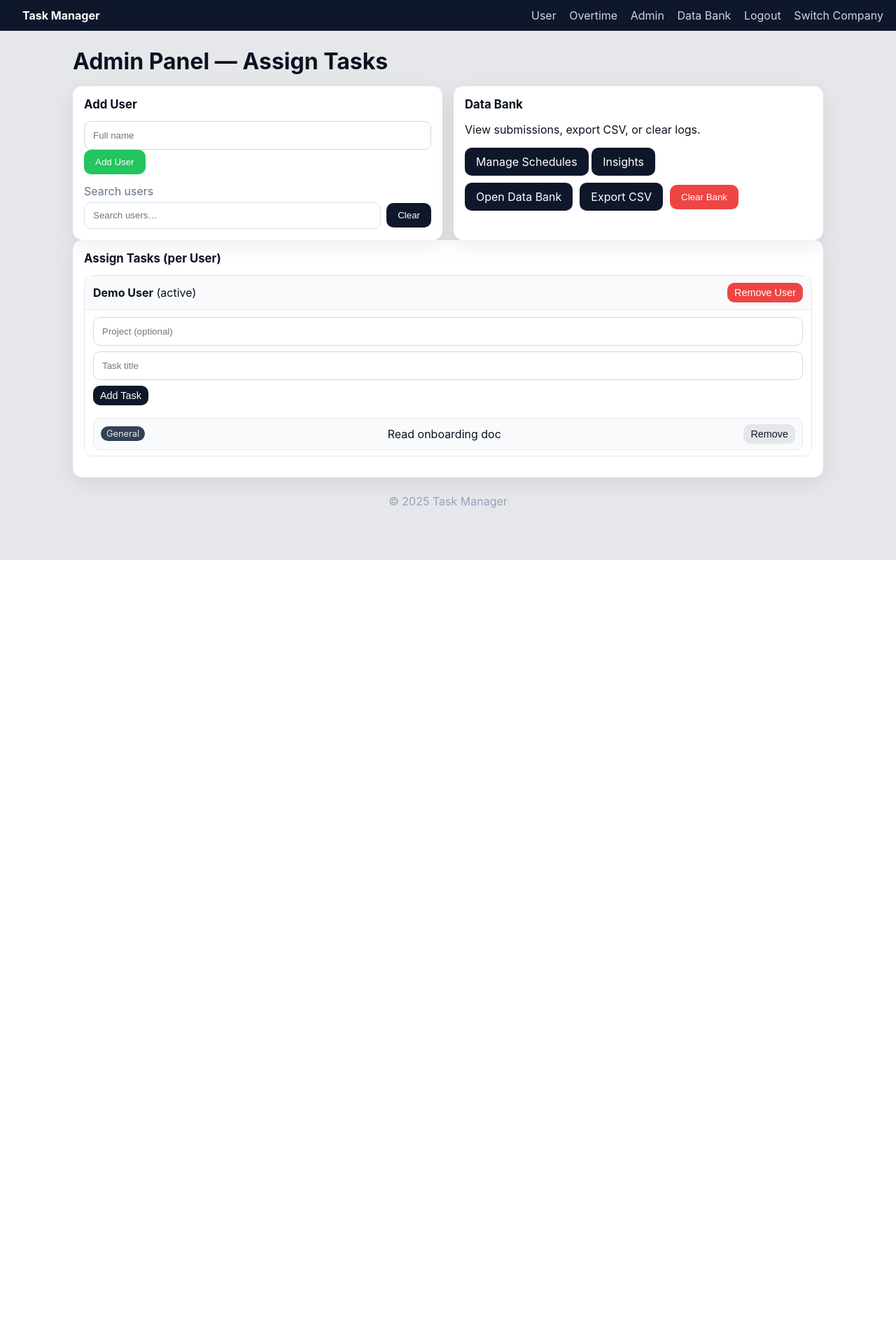
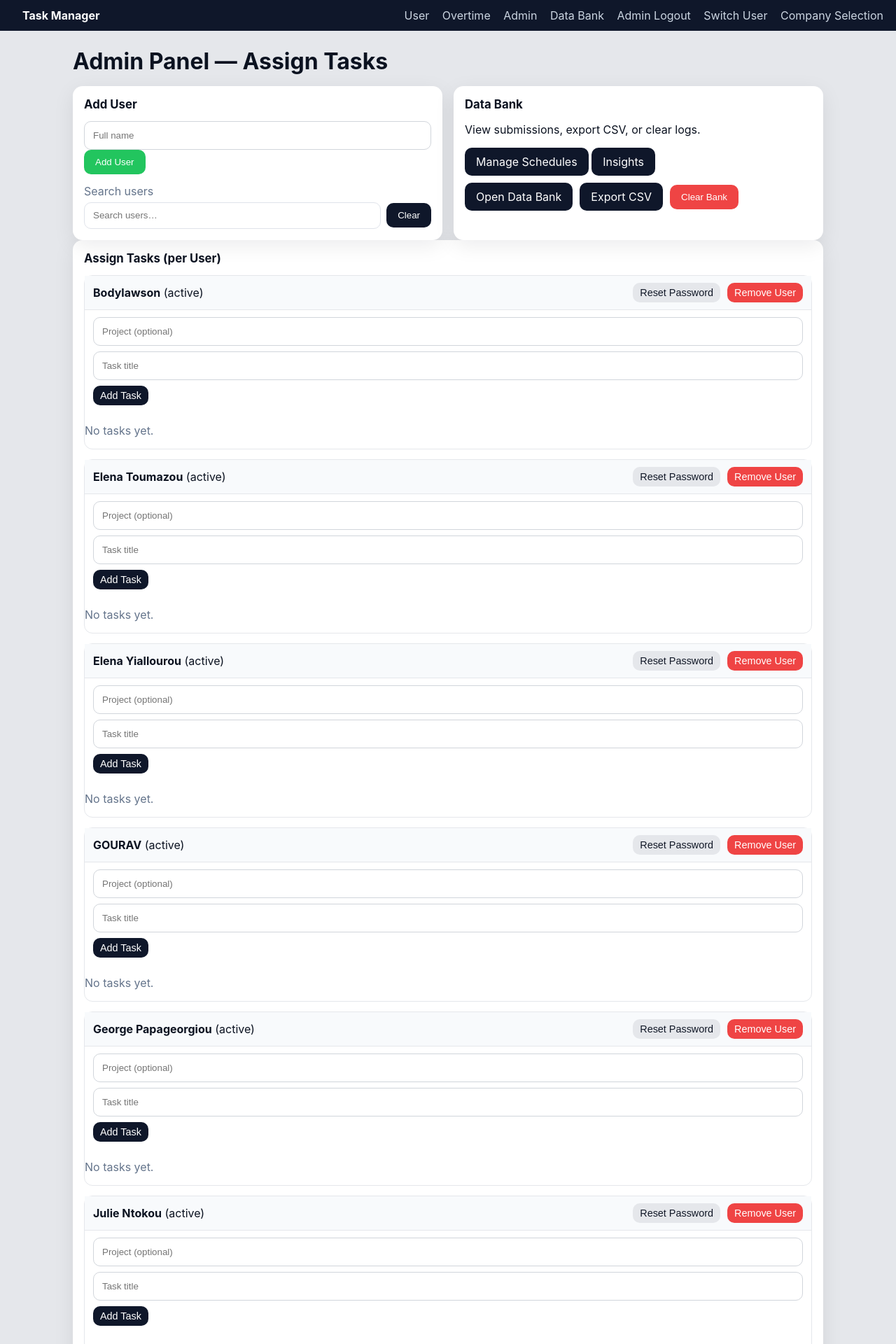
Before and after one commit to Georgewp3/Eurofreight-Task-Manager, a Flask app: page /admin in a window 1280 px wide. Shown: the top 1920 px of the page at 70% size. Before the commit the page ends 800 px from the top, so only its background shows below. Run offline with Flask 3, Linux system fonts and the light colour scheme; a user stored in the database is signed in; data comes from the database, SQL or seed files in the repository; both versions use the stored data as it was after the commit; data that the repository does not hold is empty; some libraries are stand-ins or nearby versions.

Commit message:
Added Login for each Eurofreight user

```diff
--- a/TaskApp3/app.py
+++ b/TaskApp3/app.py
@@ -1,9 +1,10 @@
 import csv
 import os
+import secrets
 from datetime import datetime, timezone, timedelta
 from functools import wraps
 from zoneinfo import ZoneInfo
-from sqlalchemy import func, cast, Date
+from sqlalchemy import func, cast, Date, inspect, text
 from sqlalchemy.exc import SQLAlchemyError
 from pathlib import Path
 
@@ -12,6 +13,7 @@
     jsonify, session, send_file, flash
 )
 from dotenv import load_dotenv
+from werkzeug.security import check_password_hash, generate_password_hash
 
 from models import db, User, Task, LogEntry, ScheduledTask, OvertimeEntry, ExportMarker, OvertimeTotal
 
@@ -19,6 +21,35 @@
 
 ADMIN_PASSWORD = os.getenv("ADMIN_PASSWORD", "332133")
 GEORGE_PASSWORD = os.getenv("GEORGE_PASSWORD", "040773")
+
+INITIAL_EUROFREIGHT_USER_PASSWORDS = {
+    "Bodylawson": "159638",
+    "Elena Toumazou": "904271",
+    "Elena Yiallourou": "625083",
+    "George Papageorgiou": "333333",
+    "GOURAV": "870492",
+    "Julie Ntokou": "222000",
+    "Lih Rostent": "568748",
+    "LOVEPREET SINGH": "967125",
+    "Marina Aspromalli": "359745",
+    "Mbu Christopher Bate": "865214",
+    "Merlin Basseck Noah": "987452",
+    "Narender Singh (in pop with Marina)": "201069",
+    "NAVIN KUMAR": "310465",
+    "Pailak Tatarian": "846795",
+    "RAJINDER KUMAR SABI": "369269",
+    "Ramandeep Singh (Raman)": "746032",
+    "Ravinderjit Singh (Jot)": "850536",
+    "SAMSHER SINGH": "980302",
+    "Sandeep Singh (in cargo with Picka)": "125215",
+    "Tzeni Dima": "200300",
+    "Valentinos Meliniotis": "100200",
+    "Vassilis Papageorgiou": "332133",
+}
+
+
+def generate_6_digit_password() -> str:
+    return f"{secrets.randbelow(1_000_000):06d}"
 
 def _resolve_db_uri() -> str:
     db_url = os.getenv("DATABASE_URL")
@@ -35,6 +66,36 @@
 
     sqlite_path = Path(__file__).with_name("task_db.sqlite3")
     return f"sqlite:///{sqlite_path.as_posix()}"
+
+
+def ensure_user_password_column():
+    inspector = inspect(db.engine)
+    if not inspector.has_table("users"):
+        return
+
+    columns = {col["name"] for col in inspector.get_columns("users")}
+    if "login_password_hash" in columns:
+        return
+
+    db.session.execute(text("ALTER TABLE users ADD COLUMN login_password_hash VARCHAR(255)"))
+    db.session.commit()
+
+
+def sync_initial_eurofreight_passwords():
+    for full_name, password in INITIAL_EUROFREIGHT_USER_PASSWORDS.items():
+        user = User.query.filter_by(full_name=full_name).first()
+        if not user:
+            db.session.add(User(
+                full_name=full_name,
+                login_password_hash=generate_password_hash(password),
+            ))
+        elif not user.login_password_hash:
+            user.login_password_hash = generate_password_hash(password)
+
+    demo = User.query.filter_by(full_name="Demo User").first()
+    if demo:
+        demo.active = False
+    db.session.commit()
 
 
 
@@ -54,12 +115,9 @@
     app.jinja_env.filters["cy_time"] = cy_time
 
     with app.app_context():
+        ensure_user_password_column()
         db.create_all()
-        if not User.query.first():
-            demo = User(full_name="Demo User")
-            db.session.add(demo)
-            db.session.add(Task(user=demo, project="General", title="Read onboarding doc"))
-            db.session.commit()
+        sync_initial_eurofreight_passwords()
 
     # ---------- Helpers ----------
     def admin_required(f):
@@ -76,6 +134,14 @@
             if session.get("is_george") is True:
                 return f(*args, **kwargs)
             return redirect(url_for("admin_login"))  # send to the same login page
+        return wrapper
+
+    def eurofreight_required(f):
+        @wraps(f)
+        def wrapper(*args, **kwargs):
+            if session.get("eurofreight_user_id"):
+                return f(*args, **kwargs)
+            return redirect(url_for("eurofreight_login"))
         return wrapper
 
     @app.get("/admin/schedules")
@@ -204,6 +270,7 @@
         })
 
     @app.get("/overtime")
+    @eurofreight_required
     def overtime_page():
         users = User.query.filter_by(active=True).order_by(User.full_name.asc()).all()
         return render_template("overtime.html", users=users)
@@ -288,6 +355,7 @@
         return {"created": created, "date": str(today), "weekday": wd}, 200
 
     @app.post("/overtime/submit")
+    @eurofreight_required
     def overtime_submit():
         user_id = int(request.form.get("user_id"))
         project_choice = (request.form.get("project") or "").strip()
@@ -434,15 +502,67 @@
         return render_template("choice.html", hide_nav=True)
 
     @app.get("/eurofreight")
+    @eurofreight_required
     def user_page():
         users = User.query.filter_by(active=True).order_by(User.full_name.asc()).all()
-        return render_template("user.html", users=users)
+        return render_template(
+            "user.html",
+            users=users,
+            current_user_id=session.get("eurofreight_user_id"),
+        )
+
+    @app.get("/eurofreight/login")
+    def eurofreight_login():
+        if session.get("eurofreight_user_id"):
+            return redirect(url_for("user_page"))
+        users = User.query.filter_by(active=True).order_by(User.full_name.asc()).all()
+        return render_template("eurofreight_login.html", users=users, hide_nav=True)
+
+    @app.post("/eurofreight/login")
+    def eurofreight_login_post():
+        user_id = request.form.get("user_id")
+        password = request.form.get("password") or ""
+
+        if not user_id:
+            flash("Please select your name.", "danger")
+            return redirect(url_for("eurofreight_login"))
+
+        if not password:
+            flash("Please enter your password.", "danger")
+            return redirect(url_for("eurofreight_login"))
+
+        user = User.query.get(user_id)
+        if not user or not user.active:
+            flash("Selected user is not available.", "danger")
+            return redirect(url_for("eurofreight_login"))
+
+        user_password_ok = bool(
+            user.login_password_hash and check_password_hash(user.login_password_hash, password)
+        )
+        admin_override_ok = password == ADMIN_PASSWORD
+
+        if not user_password_ok and not admin_override_ok:
+            flash("Incorrect password.", "danger")
+            return redirect(url_for("eurofreight_login"))
+
+        session["eurofreight_user_id"] = user.id
+        session["eurofreight_user_name"] = user.full_name
+        flash(f"Welcome, {user.full_name}.", "success")
+        return redirect(url_for("user_page"))
+
+    @app.get("/eurofreight/logout")
+    def eurofreight_logout():
+        session.pop("eurofreight_user_id", None)
+        session.pop("eurofreight_user_name", None)
+        flash("Eurofreight user logged out.", "success")
+        return redirect(url_for("eurofreight_login"))
 
     @app.get("/ikea")
     def ikea_page():
         return render_template("ikea.html", hide_nav=True)
 
     @app.post("/submit")
+    @eurofreight_required
     def submit_entry():
         data = request.form
         user_id = int(data.get("user_id"))
@@ -468,11 +588,13 @@
 
     # --- APIs for dynamic UI ---
     @app.get("/api/users")
+    @eurofreight_required
     def api_users():
         users = User.query.filter_by(active=True).order_by(User.full_name.asc()).all()
         return jsonify([{"id": u.id, "name": u.full_name} for u in users])
 
     @app.get("/api/user/<int:user_id>/tasks")
+    @eurofreight_required
     def api_user_tasks(user_id: int):
         tasks = Task.query.filter_by(user_id=user_id).order_by(Task.created_at.desc()).all()
         return jsonify([
@@ -483,7 +605,11 @@
     # ---------- Admin ----------
     @app.get("/admin/login")
     def admin_login():
-        return render_template("admin.html", stage="login")
+        return render_template(
+            "admin.html",
+            stage="login",
+            hide_nav=not bool(session.get("eurofreight_user_id")),
+        )
 
     @app.post("/admin/login")
     def admin_login_post():
@@ -509,7 +635,7 @@
     @app.get("/admin/logout")
     def admin_logout():
         session.clear()
-        return redirect(url_for("user_page"))
+        return redirect(url_for("eurofreight_login"))
 
     @app.get("/admin")
     @admin_required
@@ -545,9 +671,26 @@
         elif User.query.filter_by(full_name=name).first():
             flash("User already exists.", "warning")
         else:
-            db.session.add(User(full_name=name))
+            password = generate_6_digit_password()
+            db.session.add(User(
+                full_name=name,
+                login_password_hash=generate_password_hash(password),
+            ))
             db.session.commit()
-            flash("User added.", "success")
+            flash(f"User added. Temporary password: {password}", "success")
+        return redirect(url_for("admin_panel"))
+
+    @app.post("/admin/reset-user-password/<int:user_id>")
+    @admin_required
+    def admin_reset_user_password(user_id):
+        user = User.query.get_or_404(user_id)
+        password = generate_6_digit_password()
+        user.login_password_hash = generate_password_hash(password)
+        db.session.commit()
+        flash(
+            f"Password reset for {user.full_name}. New temporary password: {password}",
+            "success",
+        )
         return redirect(url_for("admin_panel"))
 
     @app.post("/admin/remove-user/<int:user_id>")
--- a/TaskApp3/models.py
+++ b/TaskApp3/models.py
@@ -12,6 +12,7 @@
     id = db.Column(db.Integer, primary_key=True)
     full_name = db.Column(db.String(200), unique=True, nullable=False)
     active = db.Column(db.Boolean, default=True, nullable=False)
+    login_password_hash = db.Column(db.String(255), nullable=True)
 
     # backref "user" on Task
     tasks = db.relationship("Task", backref="user", cascade="all, delete-orphan")
--- a/TaskApp3/static/app.js
+++ b/TaskApp3/static/app.js
@@ -102,3 +102,10 @@
   if (emptyTasks)
     emptyTasks.style.display = tasks.length === 0 ? "block" : "none";
 }
+
+if (userSelect && userSelect.value) {
+  loadTasksFor(userSelect.value).then(() => {
+    if (statusSelect) statusSelect.disabled = false;
+    updateSubmitState();
+  });
+}
--- a/TaskApp3/static/style.css
+++ b/TaskApp3/static/style.css
@@ -139,6 +139,31 @@
 }
 .placeholder-card .button{
   margin-top:22px;
+}
+.login-card{
+  text-align:left;
+}
+.login-card h1,
+.login-card .choice-eyebrow,
+.login-card .choice-subtitle{
+  text-align:center;
+}
+.login-form{
+  display:flex;
+  flex-direction:column;
+  gap:16px;
+  margin-top:26px;
+}
+.login-actions{
+  display:flex;
+  align-items:center;
+  justify-content:center;
+  gap:12px;
+  flex-wrap:wrap;
+}
+.button.ghost-link{
+  background:#e5e7eb;
+  color:#111827;
 }
 @media (max-width:640px){
   .choice-card,
--- a/TaskApp3/templates/admin.html
+++ b/TaskApp3/templates/admin.html
@@ -73,9 +73,15 @@
       <div class="assign-row" data-user="{{ u.name|lower }}">
         <div class="assign-head">
           <div><strong>{{ u.name }}</strong> ({{ 'active' if u.active else 'inactive' }})</div>
-          <form method="post" action="{{ url_for('admin_remove_user', user_id=u.id) }}" onsubmit="return confirm('Delete user and all tasks?');">
-            <button class="danger small">Remove User</button>
-          </form>
+          <div class="row">
+            <form method="post" action="{{ url_for('admin_reset_user_password', user_id=u.id) }}"
+                  onsubmit="return confirm('Reset password for this user?');">
+              <button class="ghost small">Reset Password</button>
+            </form>
+            <form method="post" action="{{ url_for('admin_remove_user', user_id=u.id) }}" onsubmit="return confirm('Delete user and all tasks?');">
+              <button class="danger small">Remove User</button>
+            </form>
+          </div>
         </div>
 
         <form class="assign-form" method="post" action="{{ url_for('admin_add_task', user_id=u.id) }}">
--- a/TaskApp3/templates/base.html
+++ b/TaskApp3/templates/base.html
@@ -12,16 +12,21 @@
   <header class="topbar">
     <a class="brand" href="{{ url_for('choice_page') }}">Task Manager</a>
     <nav>
+      {% if session.get('eurofreight_user_id') %}
       <a href="{{ url_for('user_page') }}">User</a>
       <a href="{{ url_for('overtime_page') }}">Overtime</a>
+      {% endif %}
       {% if session.get('is_admin') %}
       <a href="{{ url_for('admin_panel') }}">Admin</a>
       <a href="{{ url_for('admin_data_bank') }}">Data Bank</a>
-      <a href="{{ url_for('admin_logout') }}">Logout</a>
+      <a href="{{ url_for('admin_logout') }}">Admin Logout</a>
       {% else %}
       <a href="{{ url_for('admin_login') }}">Admin Login</a>
       {% endif %}
-      <a href="{{ url_for('choice_page') }}">Switch Company</a>
+      {% if session.get('eurofreight_user_id') %}
+      <a href="{{ url_for('eurofreight_logout') }}">Switch User</a>
+      {% endif %}
+      <a href="{{ url_for('choice_page') }}">Company Selection</a>
     </nav>
   </header>
   {% endif %}
--- a/TaskApp3/templates/user.html
+++ b/TaskApp3/templates/user.html
@@ -21,7 +21,7 @@
         <select id="userSelect">
           <option value="">— choose user —</option>
           {% for u in users %}
-          <option value="{{u.id}}">{{u.full_name}}</option>
+          <option value="{{u.id}}" {% if current_user_id and u.id == current_user_id %}selected{% endif %}>{{u.full_name}}</option>
           {% endfor %}
         </select>
       </div>
```
Also changed, not shown: TaskApp3/templates/eurofreight_login.html (added, +34 -0 lines), TaskApp3/instance/task_db.sqlite3.
